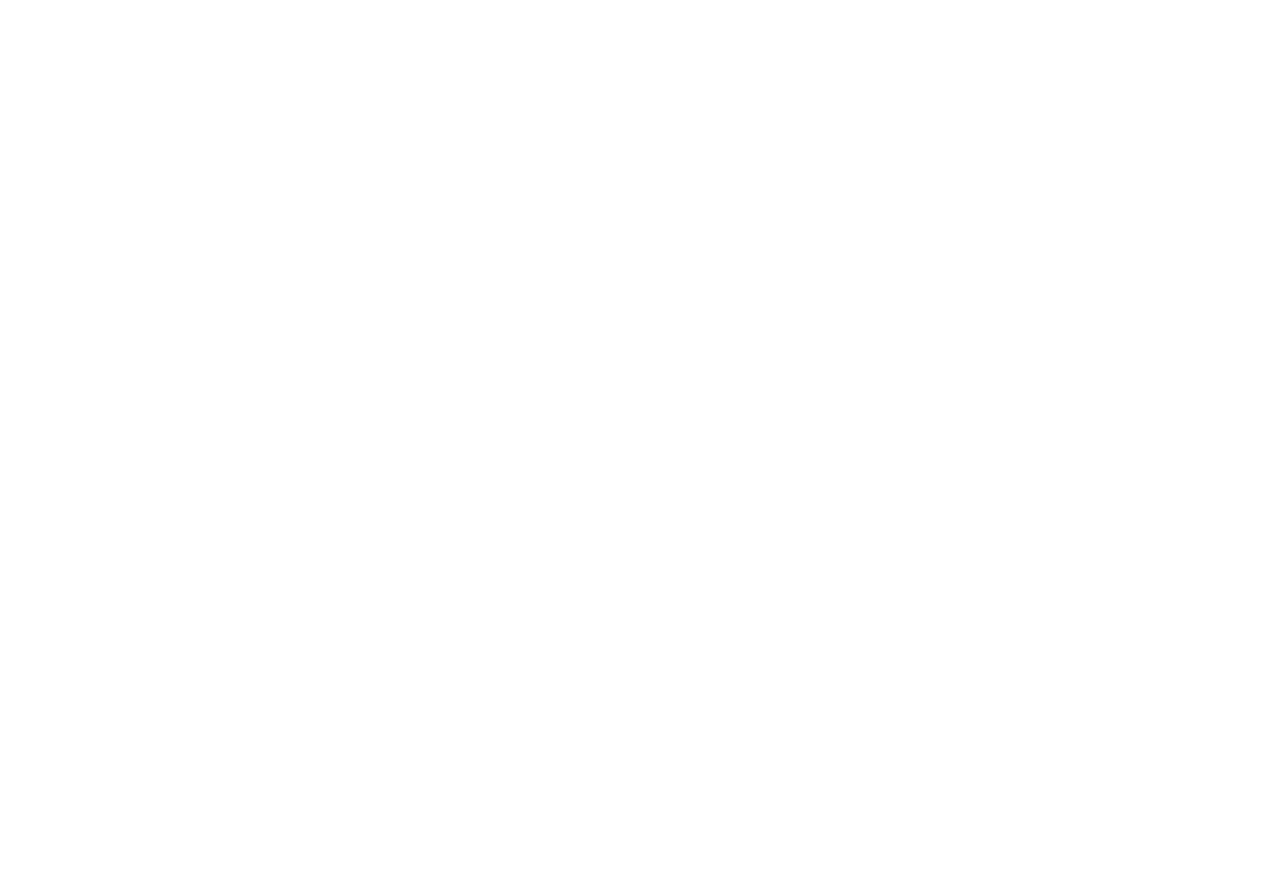
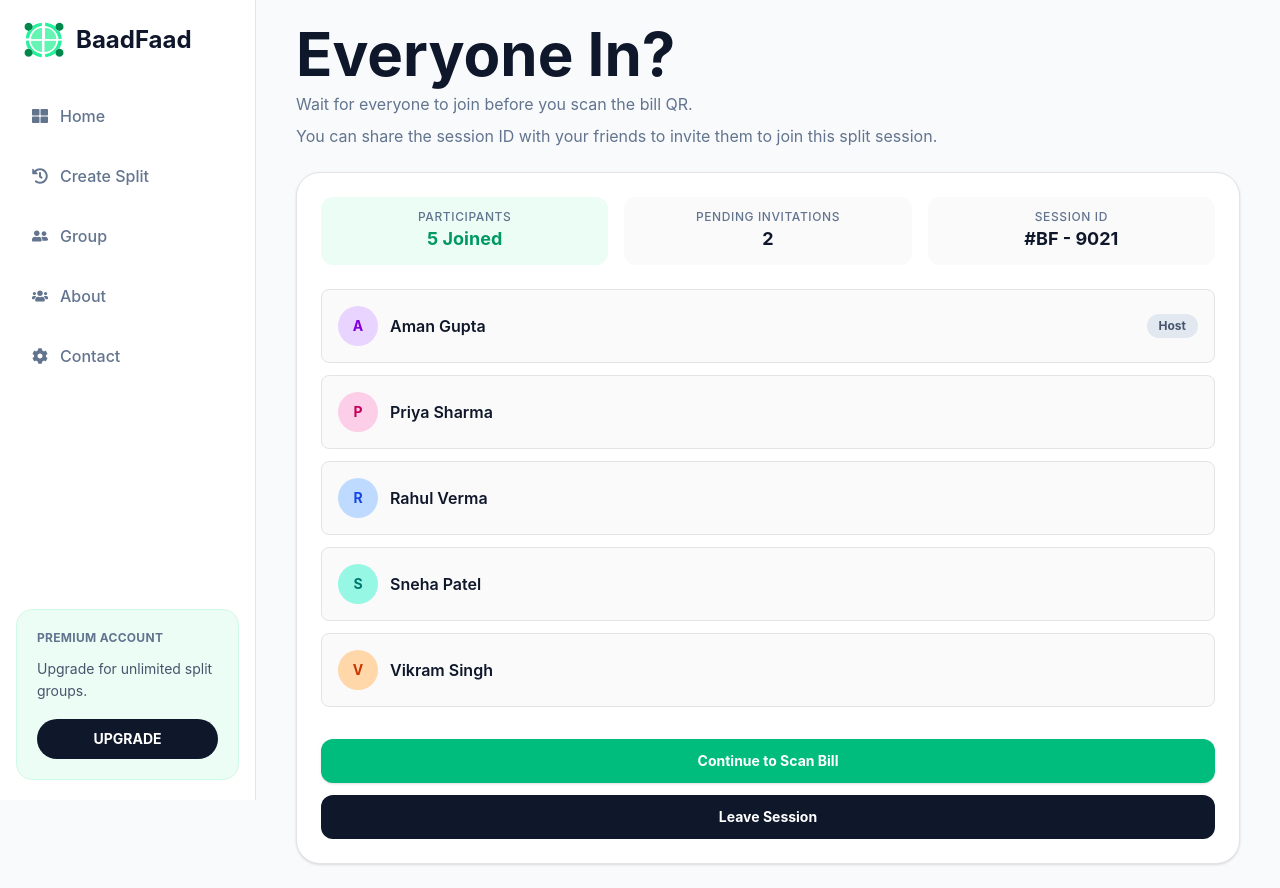
Before and after one commit to kushaljk11/ClassAThon-HisabSathi-BaadFaad, a React (Vite) app in the folder Frontend/Baadfaad/: page /split/joined in a window 1280 px wide. Before the commit this address had no page. Before the commit the page ends 800 px from the top, so only its background shows below. Built offline with nearby package versions, Linux system fonts and the light colour scheme.

Commit message:
join participants page Added

```diff
--- a/Frontend/Baadfaad/package.json
+++ b/Frontend/Baadfaad/package.json
@@ -22,7 +22,7 @@
     "@types/react": "^19.2.7",
     "@types/react-dom": "^19.2.3",
     "@vitejs/plugin-react": "^5.1.1",
-    "eslint": "^10.0.2",
+    "eslint": "^9.39.1",
     "eslint-plugin-react-hooks": "^7.0.1",
     "eslint-plugin-react-refresh": "^0.4.24",
     "globals": "^16.5.0",
--- a/Frontend/Baadfaad/src/App.jsx
+++ b/Frontend/Baadfaad/src/App.jsx
@@ -6,6 +6,7 @@
 import Home from './pages/dashboard/Home'
 import CreateSplit from './pages/split/CreateSplit'
 import ReadyToSplit from './pages/split/ReadyToSplit'
+import JoinedParticipants from './pages/split/JoinedParticipants'
 
 function App() {
   return (
@@ -18,6 +19,7 @@
           <Route path="/dashboard" element={<Home />} />
           <Route path="/split/create" element={<CreateSplit />} />
           <Route path="/split/ready" element={<ReadyToSplit />} />
+          <Route path="/split/joined" element={<JoinedParticipants />} />
         </Routes>
       </Router>
     </>
--- /dev/null
+++ b/Frontend/Baadfaad/src/pages/split/JoinedParticipants.jsx
@@ -0,0 +1,134 @@
+import SideBar from "../../components/layout/Dashboard/SideBar";
+
+export default function SessionLobby() {
+  // Mock data matching the participant list in the screenshot
+  const participants = [
+    {
+      id: 1,
+      name: "Aman Gupta",
+      initial: "A",
+      color: "bg-purple-200",
+      textColor: "text-purple-700",
+      isHost: true,
+    },
+    {
+      id: 2,
+      name: "Priya Sharma",
+      initial: "P",
+      color: "bg-pink-200",
+      textColor: "text-pink-700",
+      isHost: false,
+    },
+    {
+      id: 3,
+      name: "Rahul Verma",
+      initial: "R",
+      color: "bg-blue-200",
+      textColor: "text-blue-700",
+      isHost: false,
+    },
+    {
+      id: 4,
+      name: "Sneha Patel",
+      initial: "S",
+      color: "bg-teal-200",
+      textColor: "text-teal-700",
+      isHost: false,
+    },
+    {
+      id: 5,
+      name: "Vikram Singh",
+      initial: "V",
+      color: "bg-orange-200",
+      textColor: "text-orange-700",
+      isHost: false,
+    },
+  ];
+
+  return (
+    <div className="flex min-h-screen bg-slate-50">
+      <SideBar />
+      <main className="ml-64 flex-1 px-10 py-6">
+        <div className="mx-auto ">
+          {/* Header Section */}
+          <div className="mb-6">
+            <h1 className="text-6xl font-bold text-slate-900">Everyone In?</h1>
+            <p className="mt-2 text-base text-slate-500">
+              Wait for everyone to join before you scan the bill QR.
+            </p>
+            <p className="mt-2 text-base text-slate-500">
+              {" "}
+              You can share the session ID with your friends to invite them to
+              join this split session.
+            </p>
+          </div>
+
+          {/* Main Card */}
+          <div className="rounded-3xl border border-zinc-200 bg-white p-6 shadow-sm">
+            <div className="mb-6 grid grid-cols-3 gap-4 text-center">
+              <div className="rounded-xl bg-emerald-50 p-3">
+                <p className="text-xs font-medium uppercase tracking-wider text-slate-500">
+                  Participants
+                </p>
+                <p className="text-lg font-bold text-emerald-600">5 Joined</p>
+              </div>
+
+              <div className="rounded-xl bg-zinc-50 p-3">
+                <p className="text-xs font-medium uppercase tracking-wider text-slate-500">
+                  Pending invitations
+                </p>
+                <p className="text-lg font-bold text-slate-900">2</p>
+              </div>
+
+              <div className="rounded-xl bg-zinc-50 p-3">
+                <p className="text-xs font-medium uppercase tracking-wider text-slate-500">
+                  Session ID
+                </p>
+                <p className="text-lg font-bold text-slate-900">#BF - 9021</p>
+              </div>
+            </div>
+
+            <div className="space-y-3">
+              {participants.map((participant) => (
+                <div
+                  key={participant.id}
+                  className="flex items-center justify-between rounded-lg border border-zinc-200 bg-zinc-50 p-4"
+                >
+                  <div className="flex items-center gap-3">
+                    <span
+                      className={`flex h-10 w-10 items-center justify-center rounded-full ${participant.color}`}
+                    >
+                      <span
+                        className={`text-sm font-bold ${participant.textColor}`}
+                      >
+                        {participant.initial}
+                      </span>
+                    </span>
+                    <p className="font-semibold text-slate-900">
+                      {participant.name}
+                    </p>
+                  </div>
+
+                  {participant.isHost && (
+                    <span className="rounded-full bg-slate-200 px-3 py-1 text-xs font-bold text-slate-600">
+                      Host
+                    </span>
+                  )}
+                </div>
+              ))}
+            </div>
+
+            <div className="mt-8 space-y-3">
+              <button className="w-full rounded-xl bg-emerald-500 py-3 text-sm font-bold text-white shadow-sm transition-colors hover:bg-emerald-600 focus:outline-none focus:ring-2 focus:ring-emerald-500 focus:ring-offset-2">
+                Continue to Scan Bill
+              </button>
+              <button className="w-full rounded-xl bg-slate-900 py-3 text-sm font-bold text-white transition-colors hover:bg-slate-800 focus:outline-none focus:ring-2 focus:ring-slate-900 focus:ring-offset-2">
+                Leave Session
+              </button>
+            </div>
+          </div>
+        </div>
+      </main>
+    </div>
+  );
+}
--- a/Frontend/Baadfaad/src/pages/split/ReadyToSplit.jsx
+++ b/Frontend/Baadfaad/src/pages/split/ReadyToSplit.jsx
@@ -1,4 +1,4 @@
-import SideBar from "../../components/layout/dashboard/SideBar";
+import SideBar from "../../components/layout/Dashboard/SideBar";
 import { FaArrowRight, FaCopy, FaQrcode } from "react-icons/fa";
 
 export default function ReadyToSplit() {
```
Also changed, not shown: 1 other file (tests, documents, lock files or other folders).
